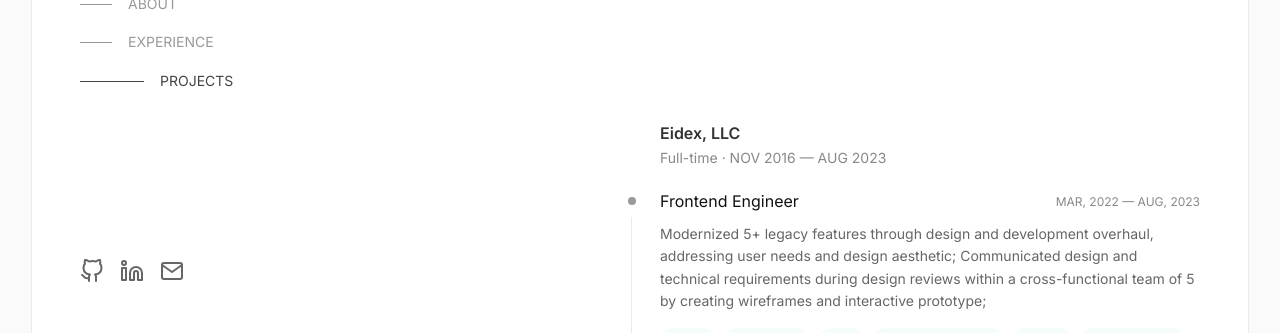
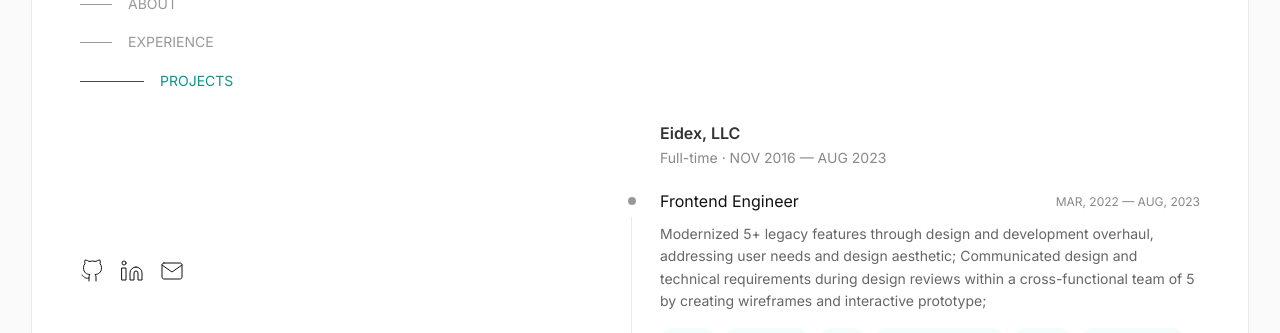
Before and after one commit to tnamdevnote/tnam.dev, a Next.js app: page / in a window 1280 px wide. Shown: the part 421-754 px from the top of the page. Built offline with nearby package versions, Linux system fonts and the light colour scheme.

Commit message:
style: update icon hover color

```diff
--- a/app/components/themeToggle/themeToggle.tsx
+++ b/app/components/themeToggle/themeToggle.tsx
@@ -27,7 +27,10 @@
       className="cursor-pointer text-accent-8 dark:text-dark-accent-8"
       onClick={() => setTheme(theme === "light" ? "dark" : "light")}
     >
-      <Icon name={theme === "light" ? "Moon" : "Sun"} />
+      <Icon
+        className="stroke-[1px] transition-colors hover:text-teal-600 dark:hover:text-teal-400"
+        name={theme === "light" ? "Moon" : "Sun"}
+      />
     </button>
   );
 }
--- a/app/globals.css
+++ b/app/globals.css
@@ -3,10 +3,10 @@
 @tailwind utilities;
 
 .active .toc-indicator {
-  @apply dark:bg-dark-accent-7 w-16 bg-accent-6;
+  @apply w-16 bg-accent-6 dark:bg-dark-accent-7;
 }
 .active .toc-text {
-  @apply dark:text-dark-accent-7 text-accent-6;
+  @apply text-teal-600 dark:text-dark-accent-7;
 }
 
 @layer utilities {
--- a/app/page.tsx
+++ b/app/page.tsx
@@ -60,11 +60,11 @@
                       href={contact.url}
                       aria-label={contact.name}
                       target="_blank"
-                      className="group rounded-lg text-accent-4 transition-all dark:text-dark-accent-7"
+                      className="rounded-lg text-accent-4 transition-all dark:text-dark-accent-7"
                     >
                       <Icon
                         name={contact.name}
-                        className="transition-transform group-hover:scale-[1.1]"
+                        className="stroke-[1px] transition-colors hover:text-teal-600 dark:hover:text-teal-400"
                       />
                     </a>
                   ))}
@@ -79,11 +79,11 @@
                       href={contact.url}
                       aria-label={contact.name}
                       target="_blank"
-                      className="group rounded-lg text-accent-5 transition-all dark:text-dark-accent-7"
+                      className="rounded-lg text-accent-8 transition-all dark:text-dark-accent-8"
                     >
                       <Icon
                         name={contact.name}
-                        className="h-6 w-6 font-bold transition-transform group-hover:scale-[1.1]"
+                        className="h-6 w-6 stroke-[1px] font-bold transition-colors hover:text-teal-600 dark:hover:text-teal-400"
                       />
                     </a>
                   ))}
```
